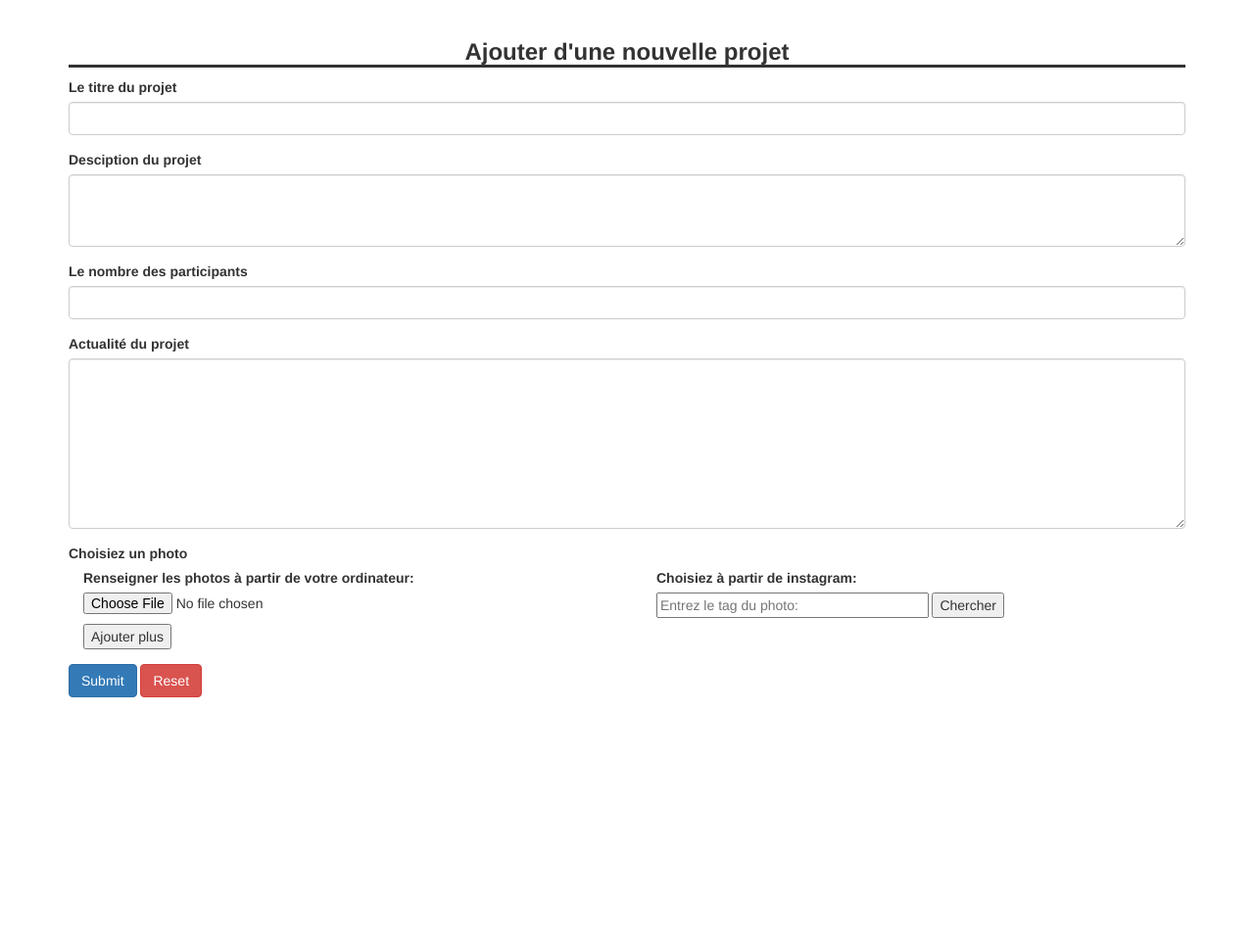
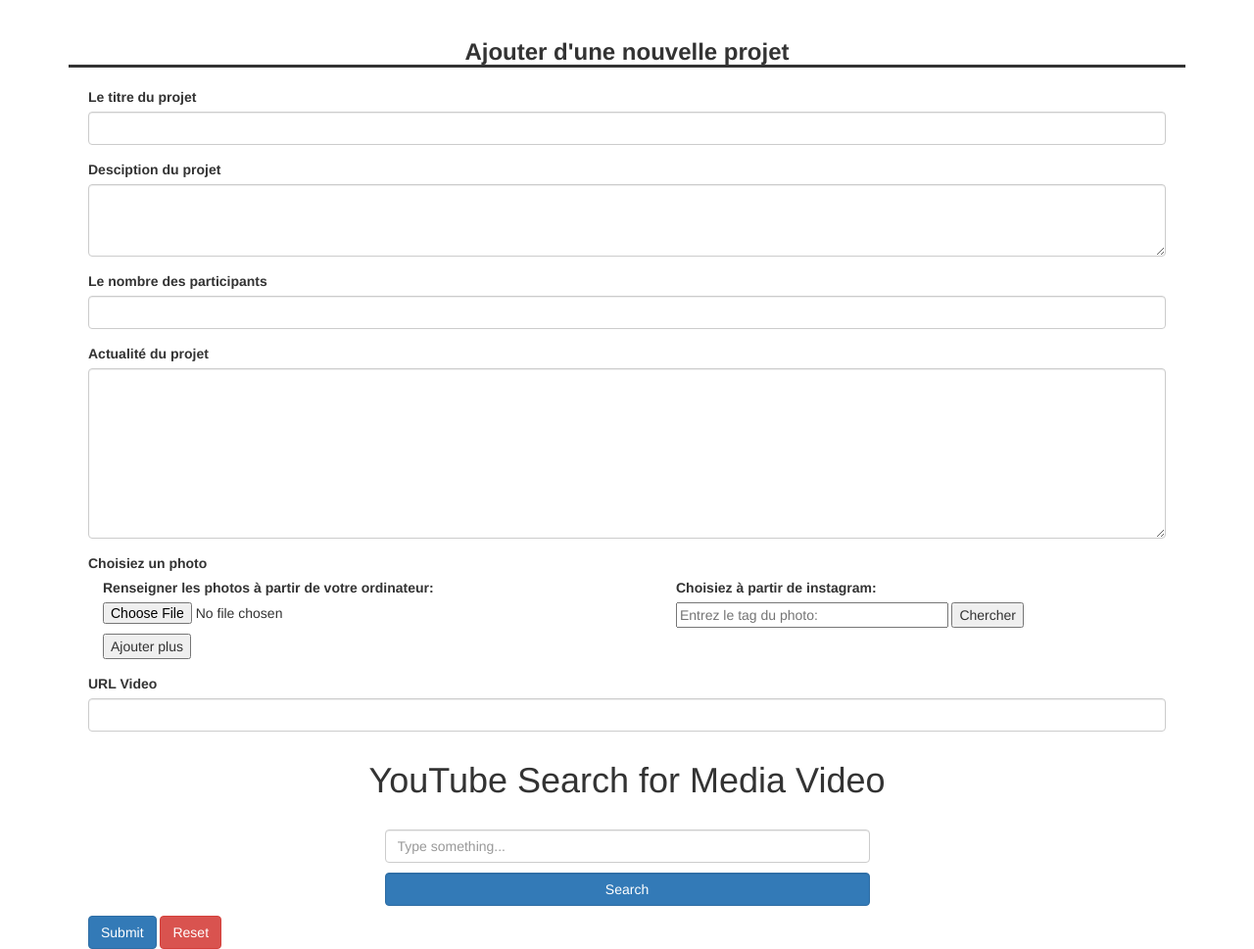
Before and after one commit to PixelatedGrizzly/MIND_Showcase, a PHP site: page /projet/view/create-projet.php in a window 1280 px wide. Shown: the part 102-1071 px from the top of the page at 98% size. Before the commit the page ends 814 px from the top, so only its background shows below. Run offline with PHP 8.4, Linux system fonts and the light colour scheme; some libraries are stand-ins or nearby versions.

Commit message:
creat projet

```diff
--- a/view/create-projet.php
+++ b/view/create-projet.php
@@ -56,7 +56,13 @@
                     </div>
                     <input type="hidden" name="photo_choisi" id="photo_choisi">
                     <p/>
+
                     <p style="display:none; font-style: italic; color: red"  id="erreur"></p>
+                    <div class="form-group">
+                        <label>URL Video</label>
+                        <input type="text" class="form-control" name="url_video">
+                    </div>
+                    <div id="youtube"></div>
                     <input class="btn btn-primary" type="submit" value="Submit" name="submit" id='submit_article'>
                     <input class="btn btn-danger" type="reset" value="Reset">
                 </form>
@@ -64,5 +70,6 @@
         </div>
     </div>
     <script type="text/javascript" src="../instagram/app.js"></script>
+     <script type="text/javascript" src="../youtube/js/app.js"></script>
 </body>
 </html>
```
